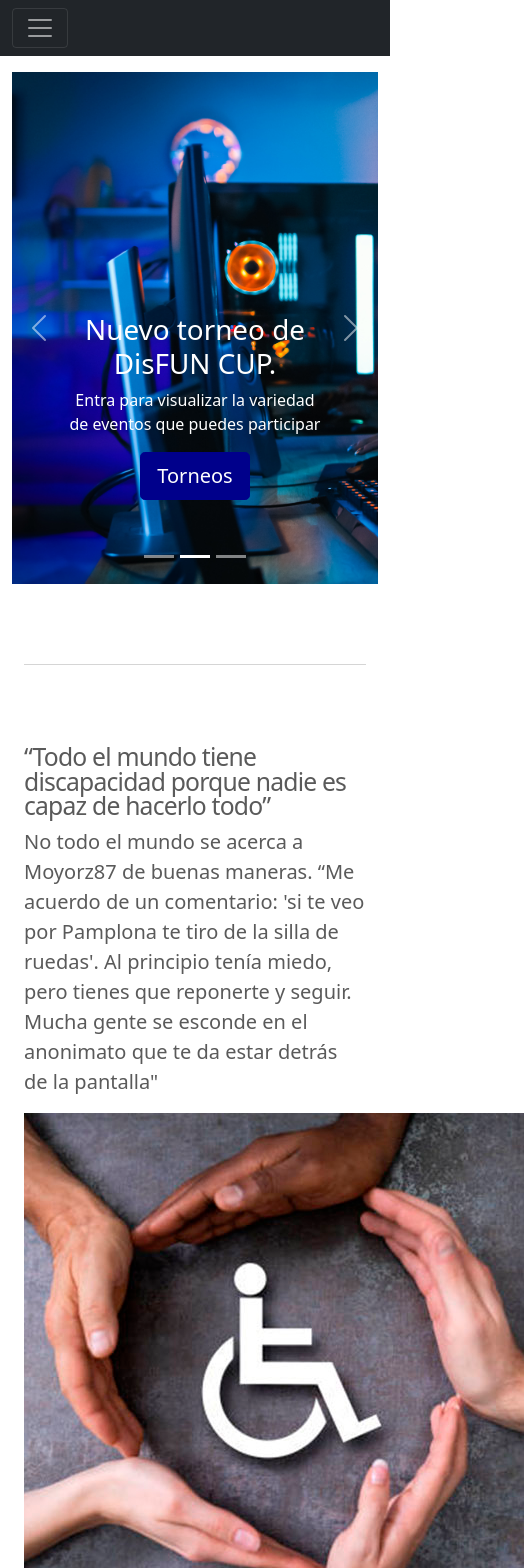
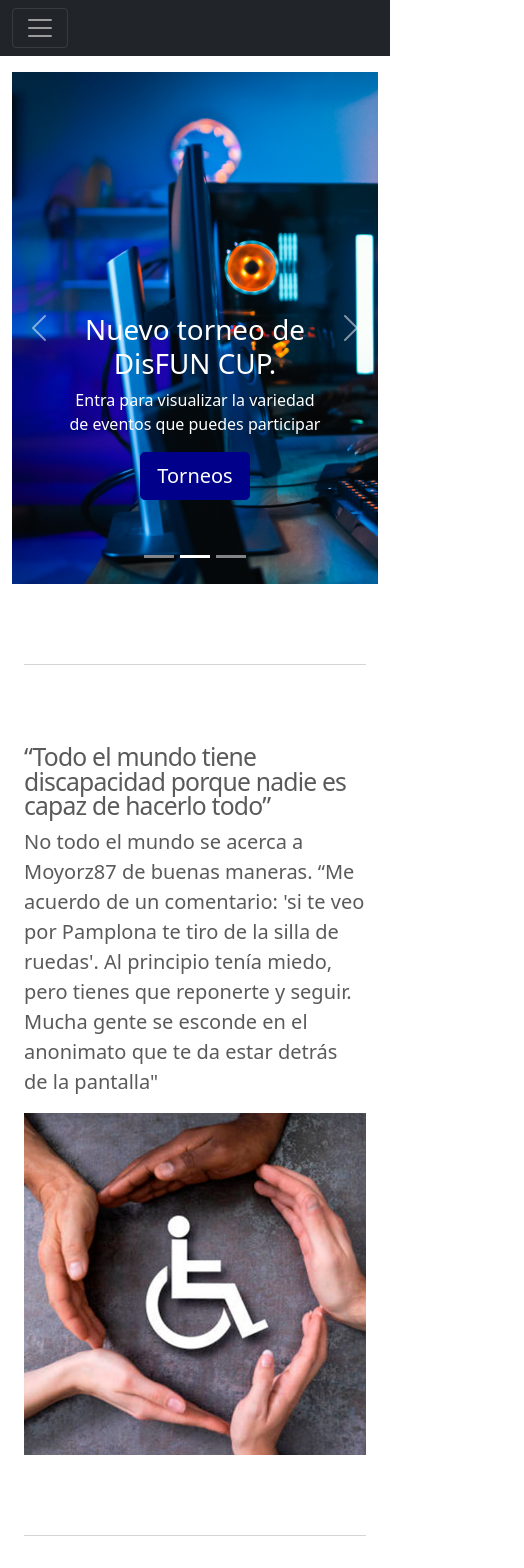
Before and after one commit to AntoniJordiNogueraRecasen/DisFun-Cup, a React (Create React App) app in the folder front-end/: page / in a window 390 px wide. Shown: the top 1568 px of the page, 524 px wide, since content can reach past the window. Built offline with nearby package versions, Linux system fonts and the light colour scheme.

Commit message:
botonesResponsive

```diff
--- a/front-end/src/style/App.css
+++ b/front-end/src/style/App.css
@@ -1,6 +1,5 @@
 img.notice {
-  width: 500px;
-  height: 500px;
+  width: 100%;
 }
 .gmail {
   color: darkblue;
```
